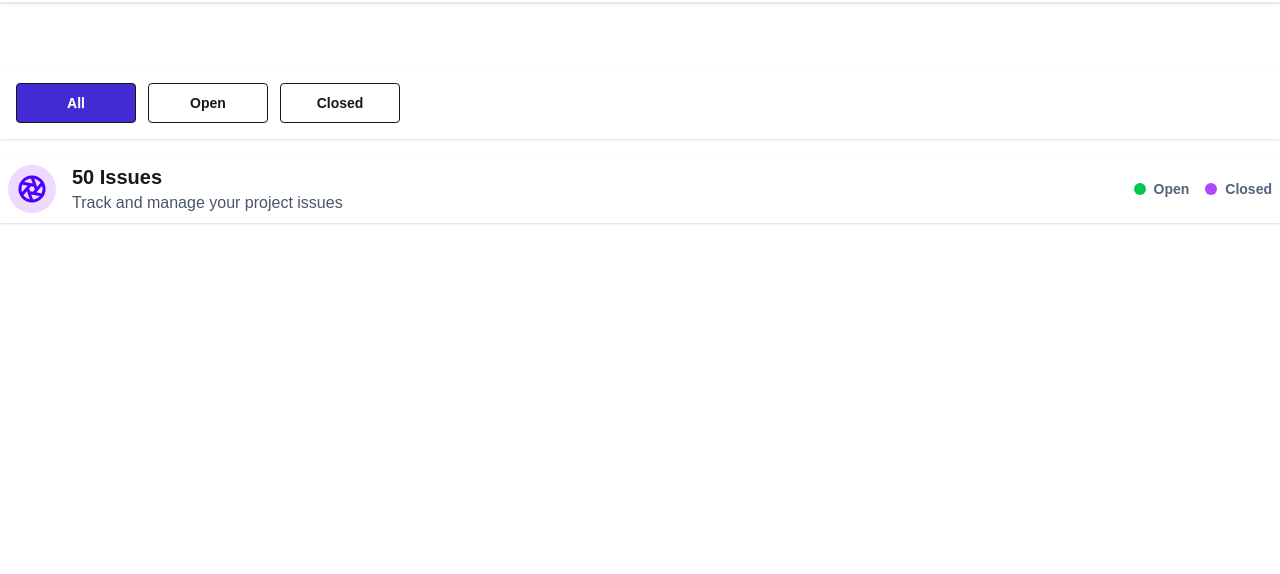
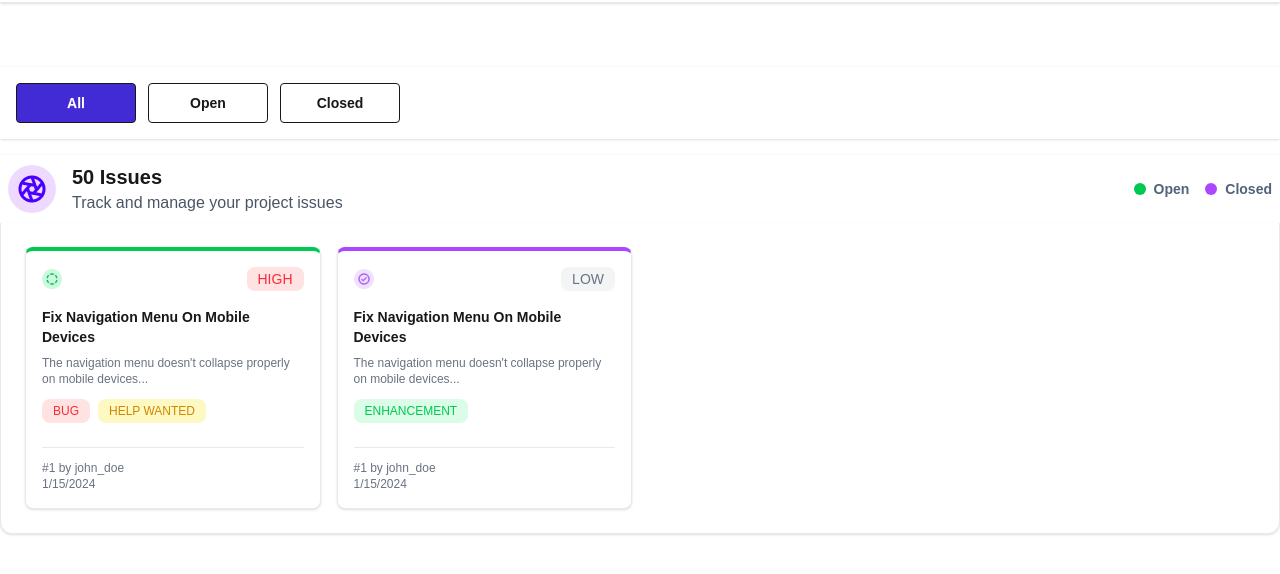
Before and after one commit to Hossain-Mahmud40/Github-issue-Tracker, a plain HTML site: page dashboard.html in a window 1280 px wide. Shown: the part 86-660 px from the top of the page. Drawn offline with nearby package versions, Linux system fonts and the light colour scheme.

Commit message:
Remove unused Closed-Status image and update dashboard layout with new card structure

```diff
--- a/dashboard.html
+++ b/dashboard.html
@@ -103,5 +103,66 @@
         </div>
       </div>
     </div>
+    <div
+      class="card-container container mx-auto bg-white border border-[#E9E9E9] border-t-0 rounded-b-xl shadow-sm p-6 grid grid-cols-4 gap-4"
+    >
+      <div
+        class="bg-white border border-[#E9E9E9] border-t-4 border-t-green-500 rounded-lg shadow-sm p-4"
+      >
+        <div class="flex items-center justify-between mb-4">
+          <img src="./assets/Open-Status.png" class="w-5 h-5" />
+          <span class="badge bg-red-100 text-red-500 border-none">HIGH</span>
+        </div>
+
+        <h3 class="font-semibold text-sm mb-2">
+          Fix Navigation Menu On Mobile Devices
+        </h3>
+
+        <p class="text-xs text-gray-500 mb-3">
+          The navigation menu doesn't collapse properly on mobile devices...
+        </p>
+
+        <div class="flex items-center gap-2 mb-6">
+          <span class="badge bg-red-100 text-red-500 border-none text-xs"
+            >BUG</span
+          >
+          <span class="badge bg-yellow-100 text-yellow-600 border-none text-xs">
+            HELP WANTED
+          </span>
+        </div>
+
+        <div class="border-t border-[#E9E9E9] pt-3 text-xs text-gray-500">
+          <p>#1 by john_doe</p>
+          <p>1/15/2024</p>
+        </div>
+      </div>
+      <div
+        class="bg-white border border-[#E9E9E9] border-t-4 border-t-purple-500 rounded-lg shadow-sm p-4"
+      >
+        <div class="flex items-center justify-between mb-4">
+          <img src="./assets/Closed-Status.png" class="w-5 h-5" />
+          <span class="badge bg-gray-100 text-gray-500 border-none">LOW</span>
+        </div>
+
+        <h3 class="font-semibold text-sm mb-2">
+          Fix Navigation Menu On Mobile Devices
+        </h3>
+
+        <p class="text-xs text-gray-500 mb-3">
+          The navigation menu doesn't collapse properly on mobile devices...
+        </p>
+
+        <div class="flex items-center gap-2 mb-6">
+          <span class="badge bg-green-100 text-green-500 border-none text-xs">
+            ENHANCEMENT
+          </span>
+        </div>
+
+        <div class="border-t border-[#E9E9E9] pt-3 text-xs text-gray-500">
+          <p>#1 by john_doe</p>
+          <p>1/15/2024</p>
+        </div>
+      </div>
+    </div>
   </body>
 </html>
```
Also changed, not shown: assets/Closed-Status.png (renamed from assets/Closed- Status .png).
